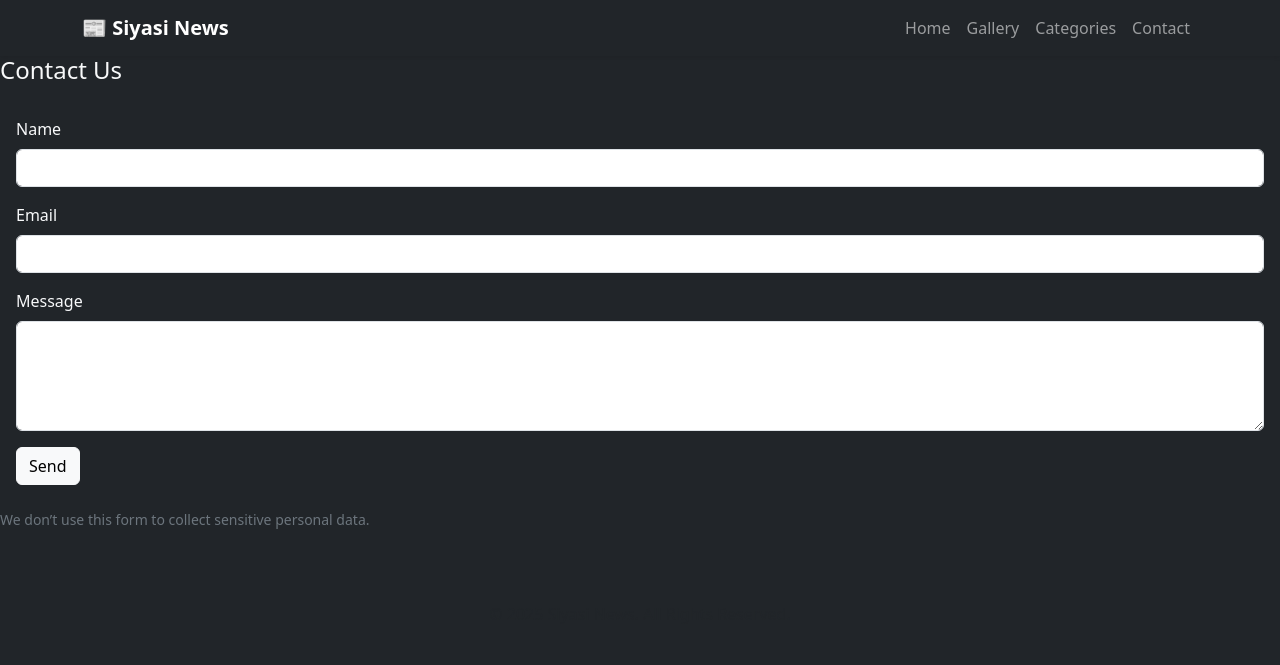
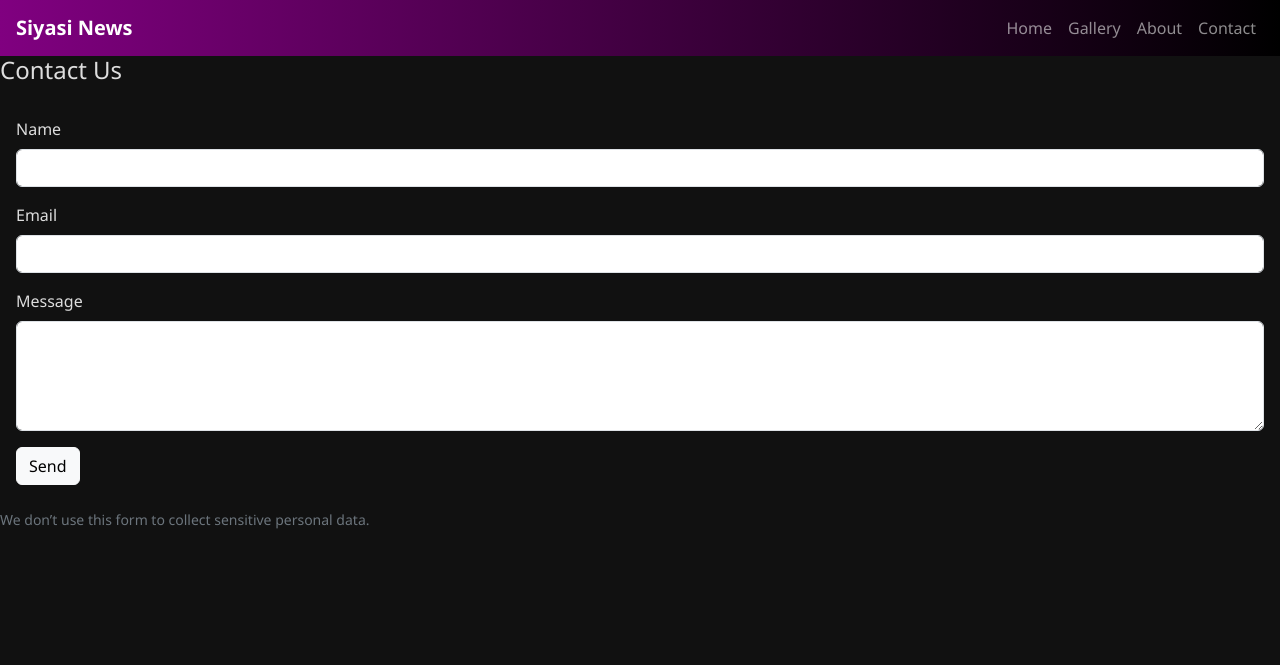
Before and after one commit to BadarsCode/SIYASI_NEWS, a Django app: page /contact/ in a window 1280 px wide. Shown: the top 665 px of the page. Run offline with Django 5.2, Linux system fonts and the light colour scheme.

Commit message:
enhance frontend

```diff
--- a/News/templates/news/base.html
+++ b/News/templates/news/base.html
@@ -1,48 +1,81 @@
-{%load static %}
 <!DOCTYPE html>
 <html lang="en">
 <head>
   <meta charset="UTF-8">
   <meta name="viewport" content="width=device-width, initial-scale=1.0">
-    <title>{% block title %}Siyasi News{% endblock %}</title>
-    <link href="https://cdn.jsdelivr.net/npm/bootstrap@5.3.3/dist/css/bootstrap.min.css" rel="stylesheet">
-    <link rel="stylesheet" href="{% static 'news/style.css' %}">
+  <title>Siyasi News</title>
+
+  <!-- Bootstrap -->
+  <link href="https://cdn.jsdelivr.net/npm/bootstrap@5.3.2/dist/css/bootstrap.min.css" rel="stylesheet">
+  <!-- Font Awesome -->
+  <link href="https://cdnjs.cloudflare.com/ajax/libs/font-awesome/6.4.0/css/all.min.css" rel="stylesheet">
+
+  <style>
+    body {
+      background: #111;
+      color: #ddd;
+      font-family: 'Segoe UI', sans-serif;
+    }
+    .navbar {
+      background: linear-gradient(90deg, purple, black);
+    }
+    .text-gradient {
+      background: linear-gradient(90deg, purple, #111);
+      -webkit-background-clip: text;
+      -webkit-text-fill-color: transparent;
+    }
+    .sidebar-box {
+      background: #1a1a1a;
+      padding: 15px;
+      border-radius: 8px;
+      margin-bottom: 20px;
+    }
+    .post-card {
+      background: #1a1a1a;
+      border-radius: 8px;
+      overflow: hidden;
+      transition: all 0.3s ease;
+    }
+    .post-card:hover {
+      transform: translateY(-5px);
+      box-shadow: 0px 4px 12px rgba(0,0,0,0.4);
+    }
+    .post-card img {
+      height: 180px;
+      object-fit: cover;
+    }
+    .btn-gradient {
+      background: linear-gradient(45deg, purple, black);
+      border: none;
+      color: white;
+    }
+    .btn-gradient:hover {
+      opacity: 0.8;
+    }
+  </style>
 </head>
-<body class="bg-dark text-light">
+<body>
 
-    <!-- ✅ Navbar -->
-    <nav class="navbar navbar-expand-lg navbar-dark gradient-navbar shadow-sm">
-        <div class="container">
-            <a class="navbar-brand fw-bold text-gradient" href="{% url 'home' %}">📰 Siyasi News</a>
-            <button class="navbar-toggler" type="button" data-bs-toggle="collapse"
-                data-bs-target="#navbarNav" aria-controls="navbarNav"
-                aria-expanded="false" aria-label="Toggle navigation">
+  <!-- 🔥 Navbar -->
+  <nav class="navbar navbar-expand-lg navbar-dark px-3">
+    <a class="navbar-brand fw-bold text-white" href="{% url 'home' %}">Siyasi News</a>
+    <button class="navbar-toggler" data-bs-toggle="collapse" data-bs-target="#menu">
       <span class="navbar-toggler-icon"></span>
     </button>
-
-            <div class="collapse navbar-collapse" id="navbarNav">
+    <div class="collapse navbar-collapse" id="menu">
       <ul class="navbar-nav ms-auto">
-                    <li class="nav-item"><a class="nav-link" href="{% url 'home' %}">Home</a></li>
-                    <li class="nav-item"><a class="nav-link" href="{% url 'gallery' %}">Gallery</a></li>
-                    <li class="nav-item"><a class="nav-link" href="#">Categories</a></li>
-                    <li class="nav-item"><a class="nav-link" href="#">Contact</a></li>
+        <li class="nav-item"><a href="{% url 'home' %}" class="nav-link">Home</a></li>
+        <li class="nav-item"><a href="{% url 'gallery' %}" class="nav-link">Gallery</a></li>
+        <li class="nav-item"><a href="{% url 'about' %}" class="nav-link">About</a></li>
+        <li class="nav-item"><a href="{% url 'contact' %}" class="nav-link">Contact</a></li>
       </ul>
-            </div>
     </div>
   </nav>
 
+  <!-- 🔥 Content -->
+  {% block content %}{% endblock %}
 
-
-
-    <!-- ✅ Main Content -->
-    <main>
-        {% block content %}{% endblock %}
-    </main>
-
-    <footer class="text-center py-4 mt-5">
-        <p class="text-muted">© 2025 Siyasi News. All Rights Reserved.</p>
-    </footer>
-
-    <script src="https://cdn.jsdelivr.net/npm/bootstrap@5.3.3/dist/js/bootstrap.bundle.min.js"></script>
+  <!-- Scripts -->
+  <script src="https://cdn.jsdelivr.net/npm/bootstrap@5.3.2/dist/js/bootstrap.bundle.min.js"></script>
 </body>
 </html>
--- a/News/views.py
+++ b/News/views.py
@@ -20,12 +20,15 @@ from django.http import JsonResponse
 from .models import NewsArticle
 
 def news_split_view(request):
-    articles = NewsArticle.objects.all().order_by('-published_at')
-    selected_article = articles.first() if articles.exists() else None
-    return render(request, 'news/news_split_ajax.html', {
+    articles = NewsArticle.objects.order_by('-published_at')[:5]  # slider
+    top_articles = NewsArticle.objects.order_by('-published_at')[:5]  # sidebar top
+    all_articles = NewsArticle.objects.all().order_by('-published_at')
+    return render(request, 'news/home.html', {
         'articles': articles,
-        'selected_article': selected_article
+        'top_articles': top_articles,
+        'all_articles': all_articles
     })
+
 
 # def article_detail_ajax(request, pk):
 #     article = get_object_or_404(NewsArticle, pk=pk)
```
Also changed, not shown: News/static/css/style.css (+24 -0 lines), News/templates/news/home.html (+46 -117 lines). Lines whose indentation alone changed are shown as unchanged.
